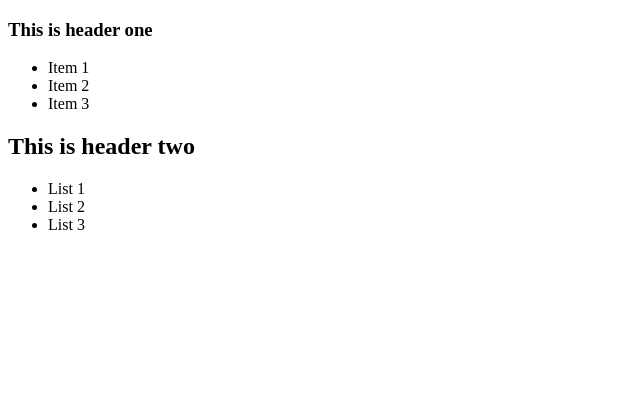
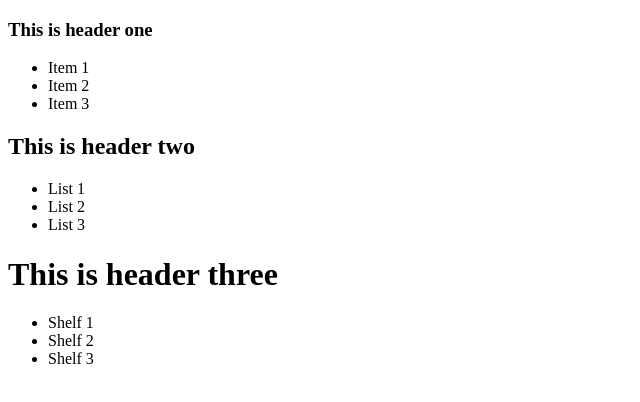
Before and after one commit to jossylopes/TestingGit, a plain HTML site: page index.html in a window 1280 px wide. Shown: the whole page, without its empty margins (0-640 px from the left). Drawn offline with Linux system fonts and the light colour scheme.

Commit message:
Added module three

```diff
--- a/index.html
+++ b/index.html
@@ -21,5 +21,13 @@
             <li>List 3</li>
         </ul>
     </module-two>
+    <module-three>
+        <h1>This is header three</h1>
+        <ul>
+            <li>Shelf 1</li>
+            <li>Shelf 2</li>
+            <li>Shelf 3</li>
+        </ul>
+    </module-three>
 </body>
 </html>
```
